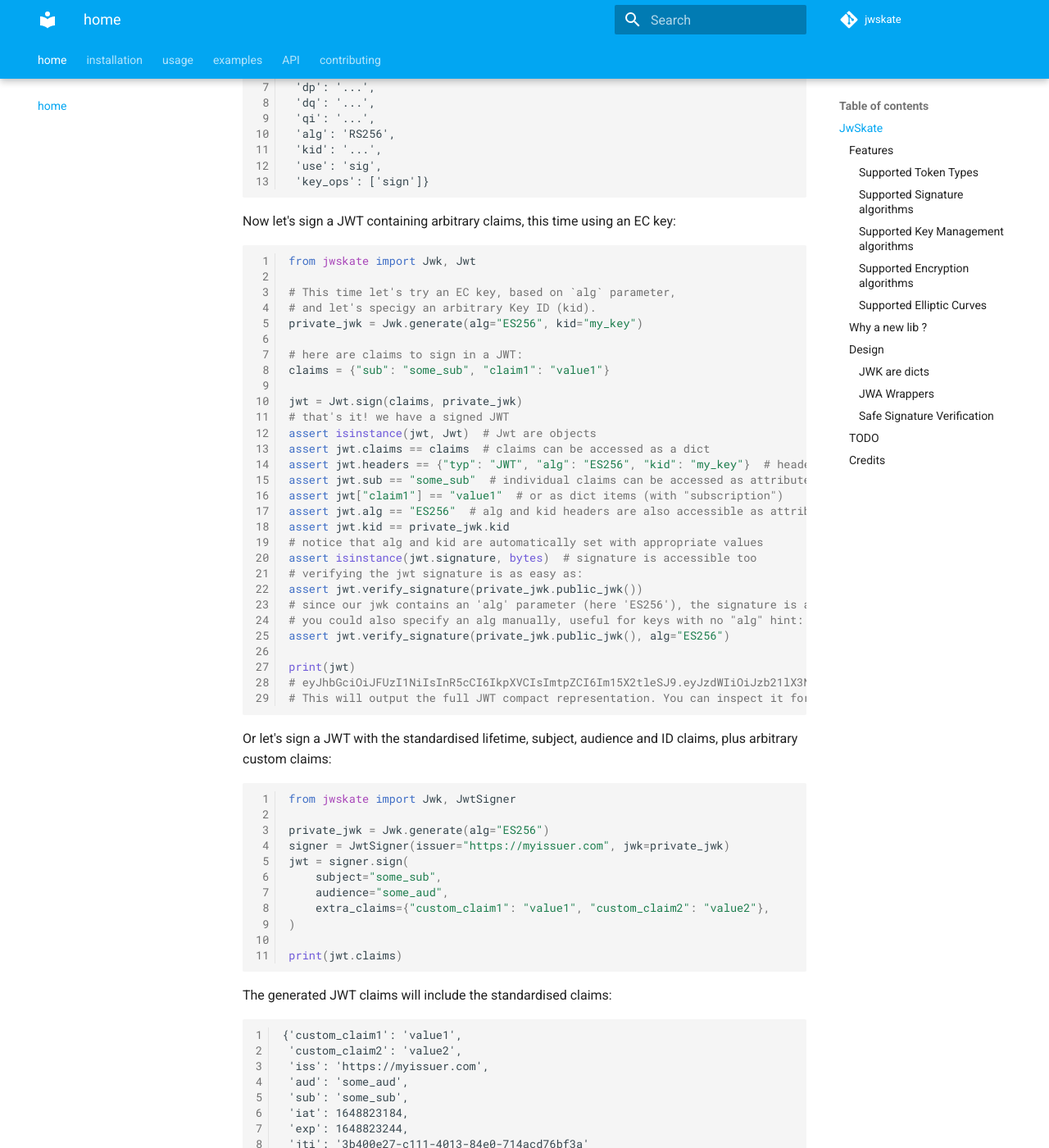
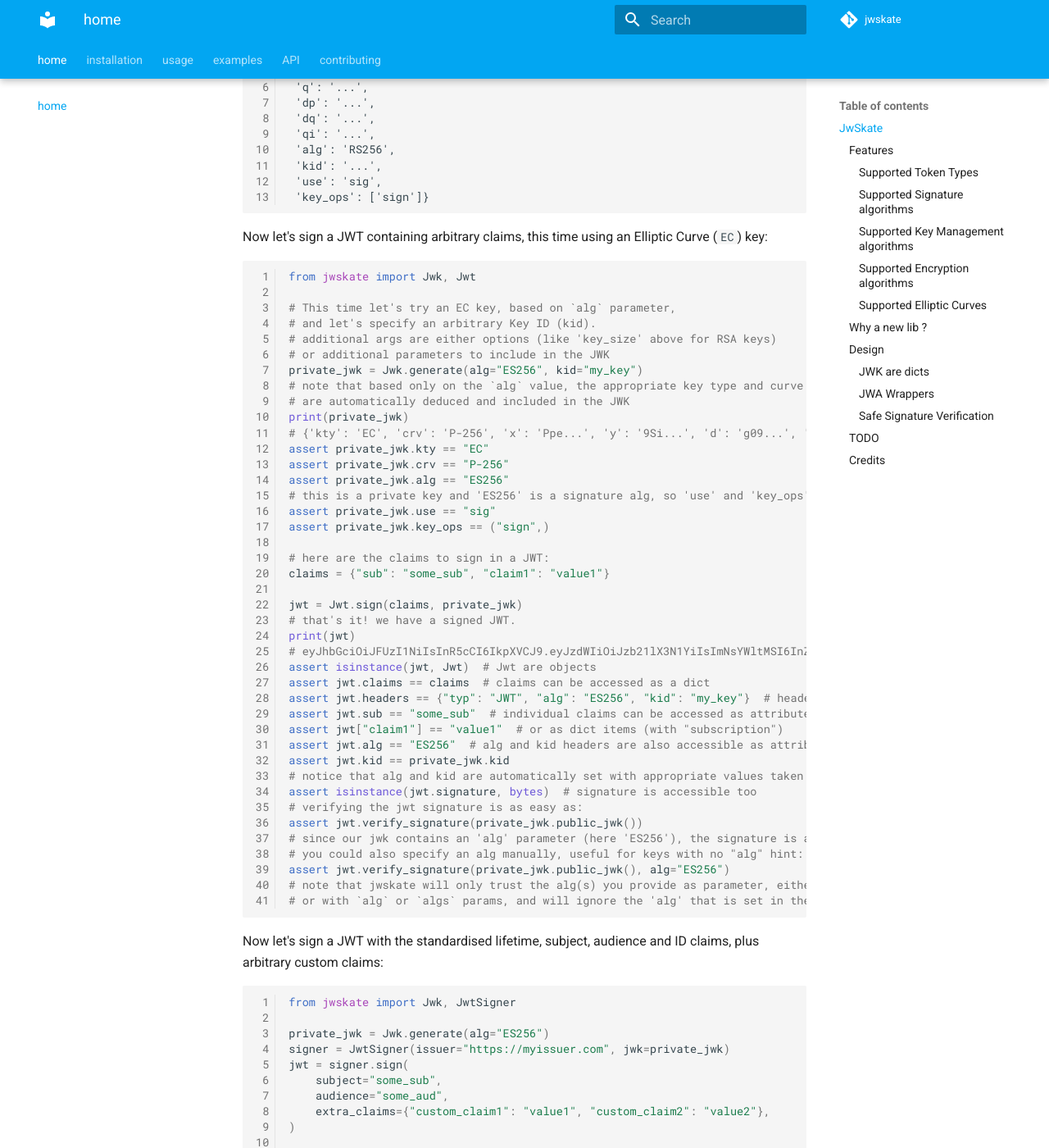
Before and after one commit to guillp/jwskate, an MkDocs documentation site: the page built from docs/index.md, in a window 1280 px wide and 1400 px high, scrolled down 1038 px. Shown: the whole window at 82% size. Built offline with MkDocs 1.6.1 and Material for MkDocs 9.7.7, drawn with Linux system fonts in a browser that asks for light colours; comment, search, counter and statistics services are not loaded; some of the changed text lies outside the part shown.

Commit message:
doc update

````diff
--- a/README.md
+++ b/README.md
@@ -6,24 +6,25 @@
 A Pythonic implementation of the JOSE set of IETF specifications: [Json Web Signature][rfc7515], [Keys][rfc7517],
 [Algorithms][rfc7518], [Tokens][rfc7519] and [Encryption][rfc7516] (RFC7515 to 7519), and their extensions
 [ECDH Signatures][rfc8037] (RFC8037), [JWK Thumbprints][rfc7638] (RFC7638), and [JWK Thumbprint URI][rfc9278] (RFC9278),
-and with respect to [JWT Best Current Practices][rfc8725].
+and with respects to [JWT Best Current Practices][rfc8725] (RFC8725).
 
 - Free software: MIT
 - Documentation: [https://guillp.github.io/jwskate/](https://guillp.github.io/jwskate/)
 
-A quick usage example, generating an RSA private key, signing some data, then validating that signature:
+Here is a quick usage example: generating a private RSA key, signing some data, then validating that signature with the matching public key:
 
 ```python
 from jwskate import Jwk
 
 # Let's generate a random private key, to use with alg 'RS256'.
 # Based on that alg, jwskate knows it must be an RSA key.
+# RSA keys can be of variable size, so let's pass the requested key size as parameter
 rsa_private_jwk = Jwk.generate(alg="RS256", key_size=2048)
 
-data = b"Signing is easy!"
-signature = rsa_private_jwk.sign(data)
+data = b"Signing is easy!"  # we will sign this
+signature = rsa_private_jwk.sign(data)  # done!
 
-# extract the public key, and verify the signature with it
+# now extract the public key, and verify the signature with it
 rsa_public_jwk = rsa_private_jwk.public_jwk()
 assert rsa_public_jwk.verify(data, signature)
 
@@ -51,20 +52,34 @@
  'key_ops': ['sign']}
 ```
 
-Now let's sign a JWT containing arbitrary claims, this time using an EC key:
+Now let's sign a JWT containing arbitrary claims, this time using an Elliptic Curve (`EC`) key:
 
 ```python
 from jwskate import Jwk, Jwt
 
 # This time let's try an EC key, based on `alg` parameter,
-# and let's specigy an arbitrary Key ID (kid).
+# and let's specify an arbitrary Key ID (kid).
+# additional args are either options (like 'key_size' above for RSA keys)
+# or additional parameters to include in the JWK
 private_jwk = Jwk.generate(alg="ES256", kid="my_key")
+# note that based only on the `alg` value, the appropriate key type and curve
+# are automatically deduced and included in the JWK
+print(private_jwk)
+# {'kty': 'EC', 'crv': 'P-256', 'x': 'Ppe...', 'y': '9Si...', 'd': 'g09...', 'alg': 'ES256'}
+assert private_jwk.kty == "EC"
+assert private_jwk.crv == "P-256"
+assert private_jwk.alg == "ES256"
+# this is a private key and 'ES256' is a signature alg, so 'use' and 'key_ops' can also be deduced:
+assert private_jwk.use == "sig"
+assert private_jwk.key_ops == ("sign",)
 
-# here are claims to sign in a JWT:
+# here are the claims to sign in a JWT:
 claims = {"sub": "some_sub", "claim1": "value1"}
 
 jwt = Jwt.sign(claims, private_jwk)
-# that's it! we have a signed JWT
+# that's it! we have a signed JWT.
+print(jwt)
+# eyJhbGciOiJFUzI1NiIsInR5cCI6IkpXVCJ9.eyJzdWIiOiJzb21lX3N1YiIsImNsYWltMSI6InZhbHVlMSJ9.SBQIlGlFdwoEMViWUFsBmCsXShtOq4lnp3Im5ZVh1PFCGJFdW-dTG9qJjlFSAA_BkM5PF9u38PL7Ai9cC2_DJw
 assert isinstance(jwt, Jwt)  # Jwt are objects
 assert jwt.claims == claims  # claims can be accessed as a dict
 assert jwt.headers == {"typ": "JWT", "alg": "ES256", "kid": "my_key"}  # headers too
@@ -72,20 +87,18 @@
 assert jwt["claim1"] == "value1"  # or as dict items (with "subscription")
 assert jwt.alg == "ES256"  # alg and kid headers are also accessible as attributes
 assert jwt.kid == private_jwk.kid
-# notice that alg and kid are automatically set with appropriate values
+# notice that alg and kid are automatically set with appropriate values taken from our private jwk
 assert isinstance(jwt.signature, bytes)  # signature is accessible too
 # verifying the jwt signature is as easy as:
 assert jwt.verify_signature(private_jwk.public_jwk())
 # since our jwk contains an 'alg' parameter (here 'ES256'), the signature is automatically verified using that alg
 # you could also specify an alg manually, useful for keys with no "alg" hint:
 assert jwt.verify_signature(private_jwk.public_jwk(), alg="ES256")
-
-print(jwt)
-# eyJhbGciOiJFUzI1NiIsInR5cCI6IkpXVCIsImtpZCI6Im15X2tleSJ9.eyJzdWIiOiJzb21lX3N1YiIsImNsYWltMSI6InZhbHVlMSJ9.3VVLoaMVvdsieKKXqKenR62-7FqzUx4mhHV_AXYkNaaEbuEhdI6ej7PTkxZGtdm8pIQljhajo8NOk7eA-Z1klQ
-# This will output the full JWT compact representation. You can inspect it for example at <https://jwt.io>
+# note that jwskate will only trust the alg(s) you provide as parameter, either part of the JWK
+# or with `alg` or `algs` params, and will ignore the 'alg' that is set in the JWT, for security reasons.
 ```
 
-Or let's sign a JWT with the standardised lifetime, subject, audience and ID claims, plus arbitrary custom claims:
+Now let's sign a JWT with the standardised lifetime, subject, audience and ID claims, plus arbitrary custom claims:
 
 ```python
 from jwskate import Jwk, JwtSigner
@@ -101,7 +114,8 @@
 print(jwt.claims)
 ```
 
-The generated JWT claims will include the standardised claims:
+The generated JWT will include the standardised claims (`iss`, `aud`, `sub`, `iat`, `exp` and `jti`),
+together with the `extra_claims` provided to `.sign()`:
 
 ```
 {'custom_claim1': 'value1',
@@ -141,76 +155,76 @@
 ### Supported Signature algorithms
 
 
-| Signature Alg | Description                                    | Key Type | Reference                          | Note                           |
-| ------------- | ---------------------------------------------- | -------- | ---------------------------------- | ------------------------------ |
-| HS256         | HMAC using SHA-256                             | oct      | [RFC7518, Section 3.2]             |                                |
-| HS384         | HMAC using SHA-384                             | oct      | [RFC7518, Section 3.2]             |                                |
-| HS512         | HMAC using SHA-512                             | oct      | [RFC7518, Section 3.2]             |                                |
-| RS256         | RSASSA-PKCS1-v1_5 using SHA-256                | RSA      | [RFC7518, Section 3.3]             |                                |
-| RS384         | RSASSA-PKCS1-v1_5 using SHA-384                | RSA      | [RFC7518, Section 3.3]             |                                |
-| RS512         | RSASSA-PKCS1-v1_5 using SHA-512                | RSA      | [RFC7518, Section 3.3]             |                                |
-| ES256         | ECDSA using P-256 and SHA-256                  | EC       | [RFC7518, Section 3.4]             |                                |
-| ES384         | ECDSA using P-384 and SHA-384                  | EC       | [RFC7518, Section 3.4]             |                                |
-| ES512         | ECDSA using P-521 and SHA-512                  | EC       | [RFC7518, Section 3.4]             |                                |
-| PS256         | RSASSA-PSS using SHA-256 and MGF1 with SHA-256 | RSA      | [RFC7518, Section 3.5]             |                                |
-| PS384         | RSASSA-PSS using SHA-384 and MGF1 with SHA-384 | RSA      | [RFC7518, Section 3.5]             |                                |
-| PS512         | RSASSA-PSS using SHA-512 and MGF1 with SHA-512 | RSA      | [RFC7518, Section 3.5]             |                                |
-| EdDSA         | EdDSA signature algorithms                     | OKP      | [RFC8037, Section 3.1]             | Ed2219 and Ed448 are supported |
-| ES256K        | ECDSA using secp256k1 curve and SHA-256        | EC       | [RFC8812, Section 3.2]             |                                |
-| HS1           | HMAC using SHA-1                               | oct      | https://www.w3.org/TR/WebCryptoAPI | Validation Only                |
-| RS1           | RSASSA-PKCS1-v1_5 with SHA-1                   | oct      | https://www.w3.org/TR/WebCryptoAPI | Validation Only                |
-| none          | No digital signature or MAC performed          |          | [RFC7518, Section 3.6]             | Not usable by mistake          |
+| Signature Alg   | Description                                      | Key Type | Reference                          | Note                           |
+|-----------------|--------------------------------------------------|----------| ---------------------------------- | ------------------------------ |
+| `HS256`         | HMAC using SHA-256                               | `oct`    | [RFC7518, Section 3.2]             |                                |
+| `HS384`         | HMAC using SHA-384                               | `oct`    | [RFC7518, Section 3.2]             |                                |
+| `HS512`         | HMAC using SHA-512                               | `oct`    | [RFC7518, Section 3.2]             |                                |
+| `RS256`         | RSASSA-PKCS1-v1_5 using SHA-256                  | `RSA`    | [RFC7518, Section 3.3]             |                                |
+| `RS384`         | RSASSA-PKCS1-v1_5 using SHA-384                  | `RSA`    | [RFC7518, Section 3.3]             |                                |
+| `RS512`         | RSASSA-PKCS1-v1_5 using SHA-512                  | `RSA`    | [RFC7518, Section 3.3]             |                                |
+| `ES256`         | ECDSA using P-256 and SHA-256                    | `EC`     | [RFC7518, Section 3.4]             |                                |
+| `ES384`         | ECDSA using P-384 and SHA-384                    | `EC`     | [RFC7518, Section 3.4]             |                                |
+| `ES512`         | ECDSA using P-521 and SHA-512                    | `EC`     | [RFC7518, Section 3.4]             |                                |
+| `PS256`         | RSASSA-PSS using SHA-256 and MGF1 with SHA-256   | `RSA`    | [RFC7518, Section 3.5]             |                                |
+| `PS384`         | RSASSA-PSS using SHA-384 and MGF1 with SHA-384   | `RSA`    | [RFC7518, Section 3.5]             |                                |
+| `PS512`         | RSASSA-PSS using SHA-512 and MGF1 with SHA-512   | `RSA`    | [RFC7518, Section 3.5]             |                                |
+| `EdDSA`         | EdDSA signature algorithms                       | `OKP`    | [RFC8037, Section 3.1]             | Ed2219 and Ed448 are supported |
+| `ES256K`        | ECDSA using secp256k1 curve and SHA-256          | `EC`     | [RFC8812, Section 3.2]             |                                |
+| `HS1`           | HMAC using SHA-1                                 | `oct`    | https://www.w3.org/TR/WebCryptoAPI | Validation Only                |
+| `RS1`           | RSASSA-PKCS1-v1_5 with SHA-1                     | `oct`    | https://www.w3.org/TR/WebCryptoAPI | Validation Only                |
+| `none`          | No digital signature or MAC performed            |          | [RFC7518, Section 3.6]             | Not usable by mistake          |
 
 ### Supported Key Management algorithms
 
 
-| Signature Alg      | Description                                    | Key Type | Reference                          | Note        |
-| ------------------ | ---------------------------------------------- | -------- | ---------------------------------- | ----------- |
-| RSA1_5             | RSAES-PKCS1-v1_5                               | RSA      | [RFC7518, Section 4.2]             | Unwrap Only |
-| RSA-OAEP           | RSAES OAEP using default parameters            | RSA      | [RFC7518, Section 4.3]             |             |
-| RSA-OAEP-256       | RSAES OAEP using SHA-256 and MGF1 with SHA-256 | RSA      | [RFC7518, Section 4.3]             |             |
-| RSA-OAEP-384       | RSA-OAEP using SHA-384 and MGF1 with SHA-384   | RSA      | https://www.w3.org/TR/WebCryptoAPI |             |
-| RSA-OAEP-512       | RSA-OAEP using SHA-512 and MGF1 with SHA-512   | RSA      | https://www.w3.org/TR/WebCryptoAPI |             |
-| A128KW             | AES Key Wrap using 128-bit key                 | oct      | [RFC7518, Section 4.4]             |             |
-| A192KW             | AES Key Wrap using 192-bit key                 | oct      | [RFC7518, Section 4.4]             |             |
-| A256KW             | AES Key Wrap using 256-bit key                 | oct      | [RFC7518, Section 4.4]             |             |
-| dir                | Direct use of a shared symmetric key           | oct      | [RFC7518, Section 4.5]             |             |
-| ECDH-ES            | ECDH-ES using Concat KDF                       | EC       | [RFC7518, Section 4.6]             |             |
-| ECDH-ES+A128KW     | ECDH-ES using Concat KDF and "A128KW" wrapping | EC       | [RFC7518, Section 4.6]             |             |
-| ECDH-ES+A192KW     | ECDH-ES using Concat KDF and "A192KW" wrapping | EC       | [RFC7518, Section 4.6]             |             |
-| ECDH-ES+A256KW     | ECDH-ES using Concat KDF and "A256KW" wrapping | EC       | [RFC7518, Section 4.6]             |             |
-| A128GCMKW          | Key wrapping with AES GCM using 128-bit key    | oct      | [RFC7518, Section 4.7]             |             |
-| A192GCMKW          | Key wrapping with AES GCM using 192-bit key    | oct      | [RFC7518, Section 4.7]             |             |
-| A256GCMKW          | Key wrapping with AES GCM using 256-bit key    | oct      | [RFC7518, Section 4.7]             |             |
-| PBES2-HS256+A128KW | PBES2 with HMAC SHA-256 and "A128KW" wrapping  | password | [RFC7518, Section 4.8]             |             |
-| PBES2-HS384+A192KW | PBES2 with HMAC SHA-384 and "A192KW" wrapping  | password | [RFC7518, Section 4.8]             |             |
-| PBES2-HS512+A256KW | PBES2 with HMAC SHA-512 and "A256KW" wrapping  | password | [RFC7518, Section 4.8]             |             |
+| Signature Alg      | Description                                    | Key Type      | Reference                          | Note        |
+| ------------------ | ---------------------------------------------- |---------------| ---------------------------------- | ----------- |
+| `RSA1_5`             | RSAES-PKCS1-v1_5                               | `RSA`       | [RFC7518, Section 4.2]             | Unwrap Only |
+| `RSA-OAEP`           | RSAES OAEP using default parameters            | `RSA`       | [RFC7518, Section 4.3]             |             |
+| `RSA-OAEP-256`       | RSAES OAEP using SHA-256 and MGF1 with SHA-256 | `RSA`       | [RFC7518, Section 4.3]             |             |
+| `RSA-OAEP-384`       | RSA-OAEP using SHA-384 and MGF1 with SHA-384   | `RSA`       | https://www.w3.org/TR/WebCryptoAPI |             |
+| `RSA-OAEP-512`       | RSA-OAEP using SHA-512 and MGF1 with SHA-512   | `RSA`       | https://www.w3.org/TR/WebCryptoAPI |             |
+| `A128KW`             | AES Key Wrap using 128-bit key                 | `oct`       | [RFC7518, Section 4.4]             |             |
+| `A192KW`             | AES Key Wrap using 192-bit key                 | `oct`       | [RFC7518, Section 4.4]             |             |
+| `A256KW`             | AES Key Wrap using 256-bit key                 | `oct`       | [RFC7518, Section 4.4]             |             |
+| `A128GCMKW`          | Key wrapping with AES GCM using 128-bit key    | `oct`       | [RFC7518, Section 4.7]             |             |
+| `A192GCMKW`          | Key wrapping with AES GCM using 192-bit key    | `oct`       | [RFC7518, Section 4.7]             |             |
+| `A256GCMKW`          | Key wrapping with AES GCM using 256-bit key    | `oct`       | [RFC7518, Section 4.7]             |             |
+| `dir`                | Direct use of a shared symmetric key           | `oct`       | [RFC7518, Section 4.5]             |             |
+| `ECDH-ES`            | ECDH-ES using Concat KDF                       | `EC`        | [RFC7518, Section 4.6]             |             |
+| `ECDH-ES+A128KW`     | ECDH-ES using Concat KDF and "A128KW" wrapping | `EC`        | [RFC7518, Section 4.6]             |             |
+| `ECDH-ES+A192KW`     | ECDH-ES using Concat KDF and "A192KW" wrapping | `EC`        | [RFC7518, Section 4.6]             |             |
+| `ECDH-ES+A256KW`     | ECDH-ES using Concat KDF and "A256KW" wrapping | `EC`        | [RFC7518, Section 4.6]             |             |
+| `PBES2-HS256+A128KW` | PBES2 with HMAC SHA-256 and "A128KW" wrapping  | `password`  | [RFC7518, Section 4.8]             |             |
+| `PBES2-HS384+A192KW` | PBES2 with HMAC SHA-384 and "A192KW" wrapping  | `password`  | [RFC7518, Section 4.8]             |             |
+| `PBES2-HS512+A256KW` | PBES2 with HMAC SHA-512 and "A256KW" wrapping  | `password`  | [RFC7518, Section 4.8]             |             |
 
 ### Supported Encryption algorithms
 
 
 | Signature Alg | Description                                                 | Reference                |
 | ------------- | ----------------------------------------------------------- | ------------------------ |
-| A128CBC-HS256 | AES_128_CBC_HMAC_SHA_256 authenticated encryption algorithm | [RFC7518, Section 5.2.3] |
-| A192CBC-HS384 | AES_192_CBC_HMAC_SHA_384 authenticated encryption algorithm | [RFC7518, Section 5.2.4] |
-| A256CBC-HS512 | AES_256_CBC_HMAC_SHA_512 authenticated encryption algorithm | [RFC7518, Section 5.2.5] |
-| A128GCM       | AES GCM using 128-bit key                                   | [RFC7518, Section 5.3]   |
-| A192GCM       | AES GCM using 192-bit key                                   | [RFC7518, Section 5.3]   |
-| A256GCM       | AES GCM using 256-bit key                                   | [RFC7518, Section 5.3]   |
+| `A128CBC-HS256` | AES_128_CBC_HMAC_SHA_256 authenticated encryption algorithm | [RFC7518, Section 5.2.3] |
+| `A192CBC-HS384` | AES_192_CBC_HMAC_SHA_384 authenticated encryption algorithm | [RFC7518, Section 5.2.4] |
+| `A256CBC-HS512` | AES_256_CBC_HMAC_SHA_512 authenticated encryption algorithm | [RFC7518, Section 5.2.5] |
+| `A128GCM`       | AES GCM using 128-bit key                                   | [RFC7518, Section 5.3]   |
+| `A192GCM`       | AES GCM using 192-bit key                                   | [RFC7518, Section 5.3]   |
+| `A256GCM`       | AES GCM using 256-bit key                                   | [RFC7518, Section 5.3]   |
 
 ### Supported Elliptic Curves
 
 
-| Curve     | Description                           | Key Type | Usage                 | Reference                  |
-| --------- | ------------------------------------- | -------- | --------------------- | -------------------------- |
-| P-256     | P-256 Curve                           | EC       | signature, encryption | [RFC7518, Section 6.2.1.1] |
-| P-384     | P-384 Curve                           | EC       | signature, encryption | [RFC7518, Section 6.2.1.1] |
-| P-521     | P-521 Curve                           | EC       | signature, encryption | [RFC7518, Section 6.2.1.1] |
-| Ed25519   | Ed25519 signature algorithm key pairs | OKP      | signature             | [RFC8037, Section 3.1]     |
-| Ed448     | Ed448 signature algorithm key pairs   | OKP      | signature             | [RFC8037, Section 3.1]     |
-| X25519    | X25519 function key pairs             | OKP      | encryption            | [RFC8037, Section 3.2]     |
-| X448      | X448 function key pairs               | OKP      | encryption            | [RFC8037, Section 3.2]     |
-| secp256k1 | SECG secp256k1 curve                  | EC       | signature, encryption | [RFC8812, Section 3.1]     |
+| Curve       | Description                           | Key Type | Usage                 | Reference                  |
+|-------------|---------------------------------------|----------| --------------------- | -------------------------- |
+| `P-256`     | P-256 Curve                           | `EC`     | signature, encryption | [RFC7518, Section 6.2.1.1] |
+| `P-384`     | P-384 Curve                           | `EC`     | signature, encryption | [RFC7518, Section 6.2.1.1] |
+| `P-521`     | P-521 Curve                           | `EC`     | signature, encryption | [RFC7518, Section 6.2.1.1] |
+| `Ed25519`   | Ed25519 signature algorithm key pairs | `OKP`    | signature             | [RFC8037, Section 3.1]     |
+| `Ed448`     | Ed448 signature algorithm key pairs   | `OKP`    | signature             | [RFC8037, Section 3.1]     |
+| `X25519`    | X25519 function key pairs             | `OKP`    | encryption            | [RFC8037, Section 3.2]     |
+| `X448`      | X448 function key pairs               | `OKP`    | encryption            | [RFC8037, Section 3.2]     |
+| `secp256k1` | SECG secp256k1 curve                  | `EC`     | signature, encryption | [RFC8812, Section 3.1]     |
 
 ## Why a new lib ?
 
````
Also changed, not shown: other parts of README.md (+4 -4 lines), docs/usage.md (+40 -32 lines).
